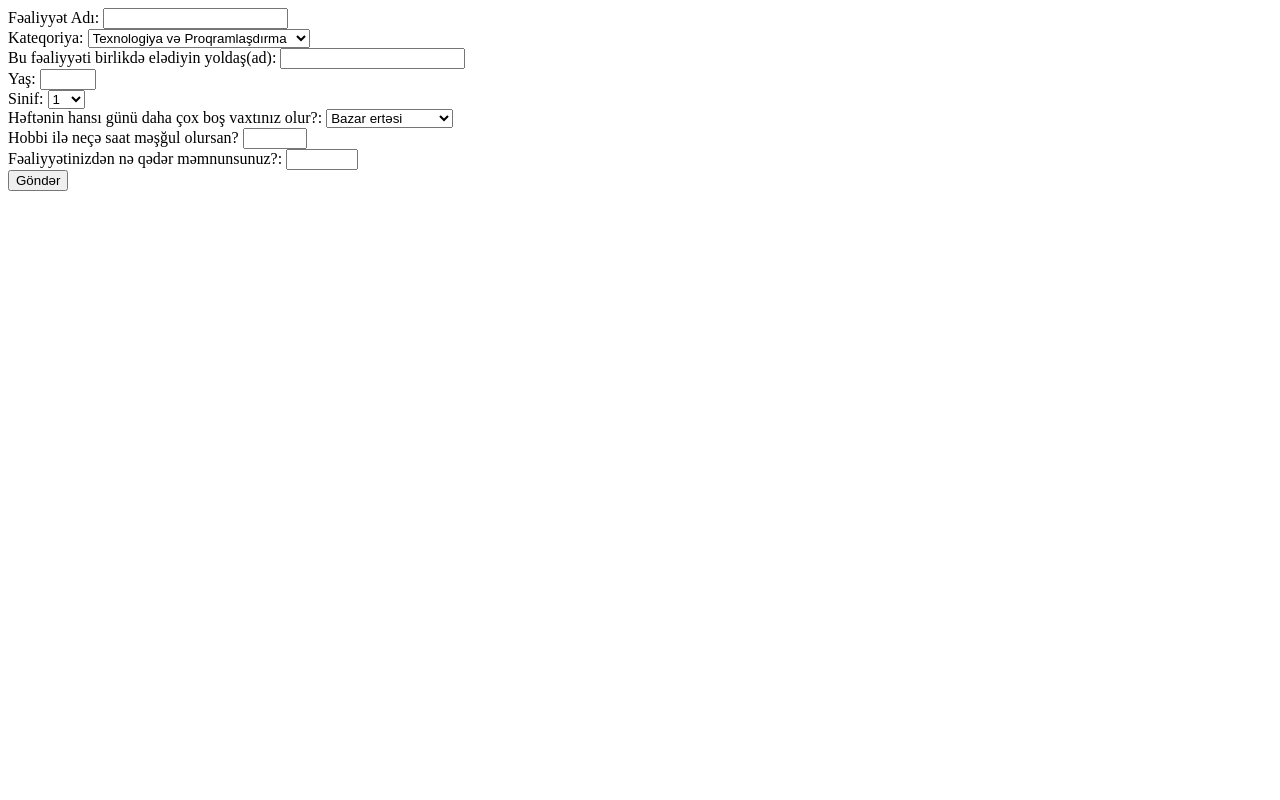
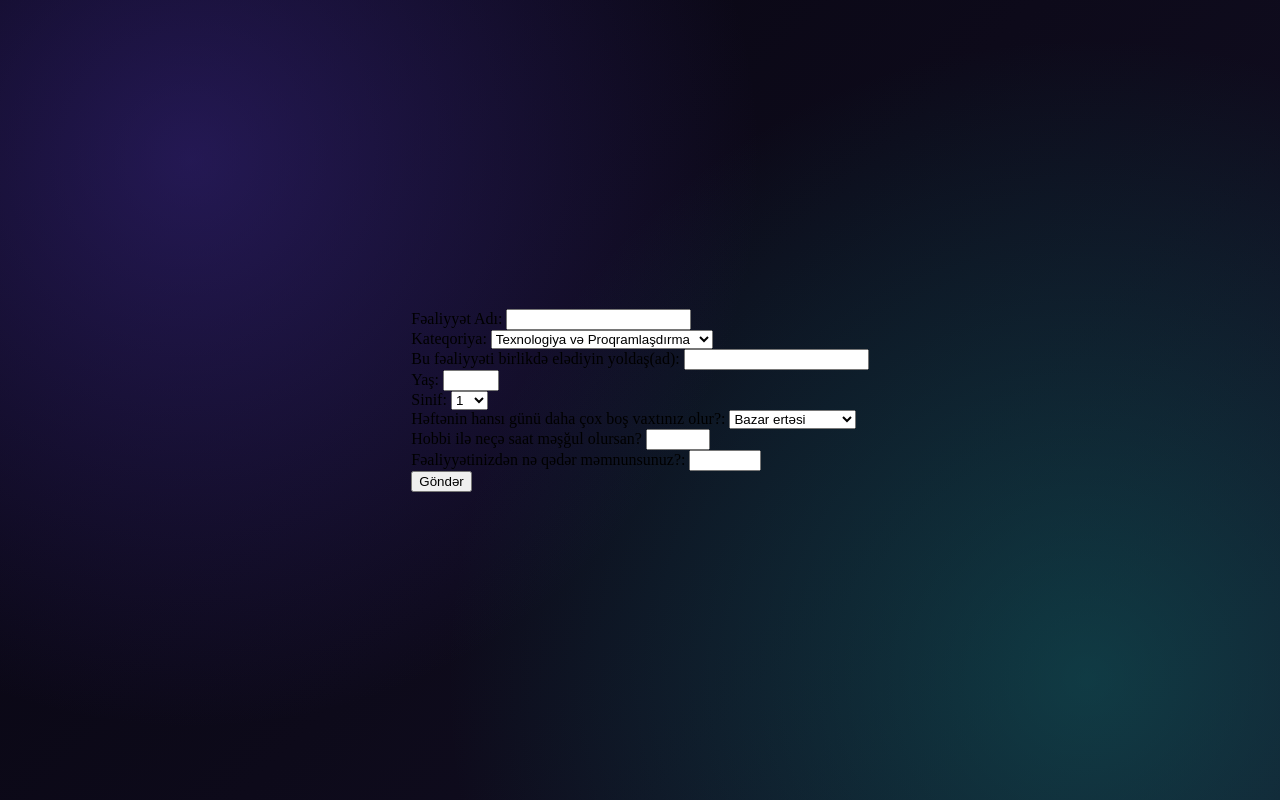
Before and after one commit to Ishaq2013/Final-layihesi-merhele-3, a Flask app: page / in a window 1280 px wide. Run offline with Flask 3, Linux system fonts and the light colour scheme.

Commit message:
4-cü dəfə dyişdirildi

```diff
--- a/templates/index.html
+++ b/templates/index.html
@@ -5,6 +5,25 @@
     <meta name="viewport" content="width=device-width, initial-scale=1.0">
     <title>Anket</title>
     <link rel="icon" href="favicon.png">
+    <style>
+    body {
+    /* Əsas tünd fon rəngi */
+    background-color: #3401ff;
+
+    /* Parıltı və rəng keçidləri */
+    background-image:
+        radial-gradient(circle at 15% 20%, rgba(76, 51, 179, 0.4) 0%, transparent 45%),
+        radial-gradient(circle at 85% 85%, rgba(14, 143, 133, 0.35) 0%, transparent 50%),
+        linear-gradient(135deg, #070510 0%, #130f24 100%);
+    color: rgb(0, 0, 0);
+    background-attachment: fixed;
+    min-height: 100vh;
+    margin: 0;
+    display: flex;
+    justify-content: center;
+    align-items: center;
+}
+</style>
 </head>
 <body>
     <form action="/" method="POST">
```
